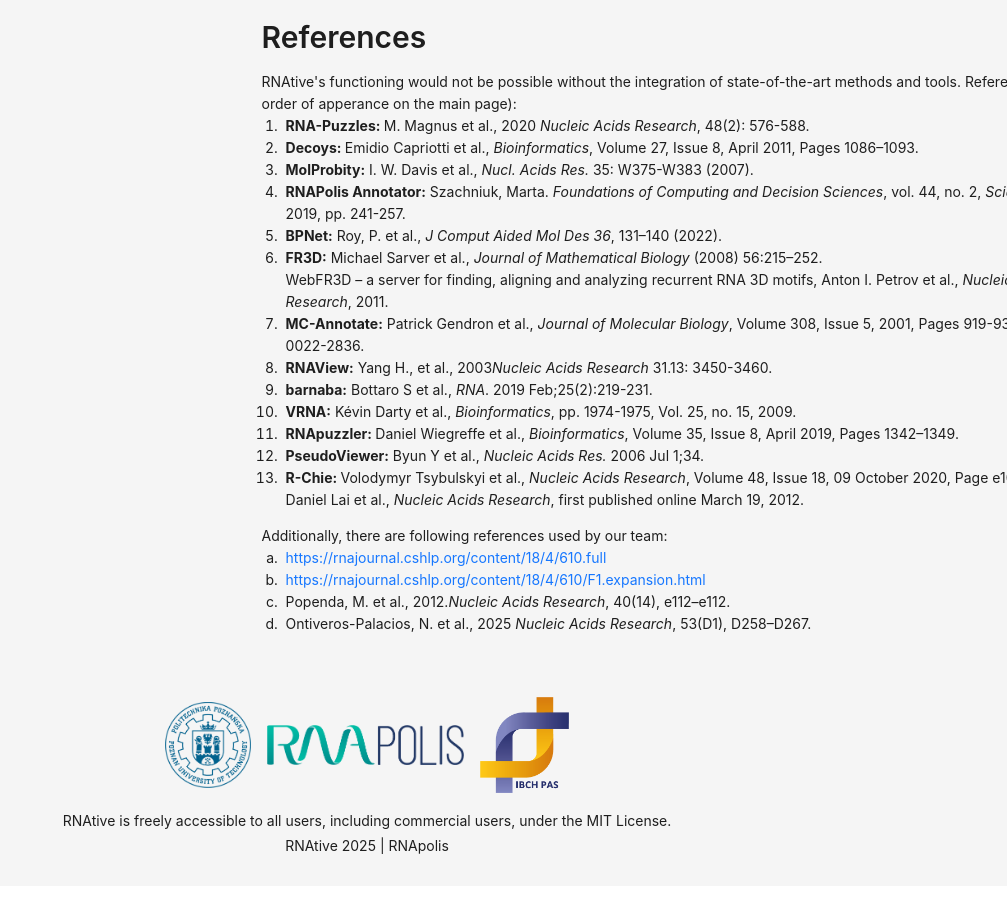
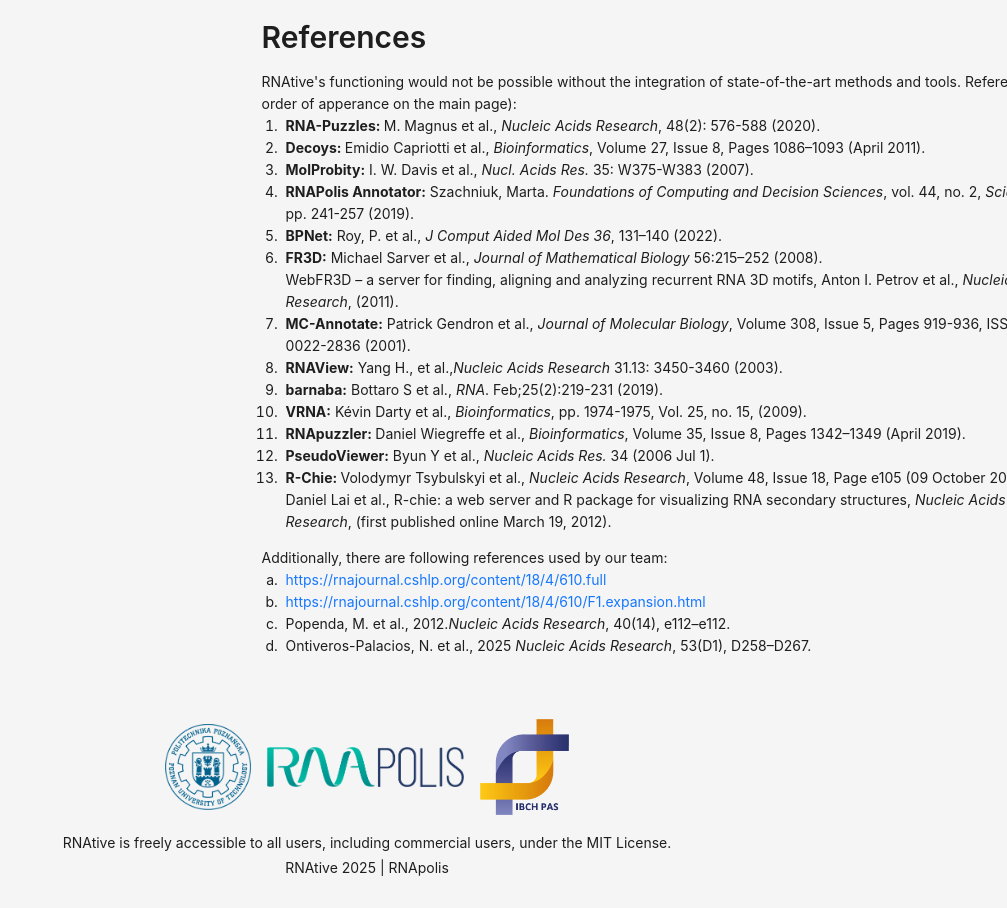
Before and after one commit to tzok/RNAtive, a React (Create React App) app in the folder my-app/: page /Help in a window 1280 px wide. Shown: the part 8920-9828 px from the top of the page, without its empty margins (273-1280 px from the left). Before the commit the page ends 9806 px from the top, so only its background shows below. Built offline with nearby package versions, Linux system fonts and the light colour scheme; no server answers.

Commit message:
help citations style unified

```diff
--- a/my-app/src/Help.js
+++ b/my-app/src/Help.js
@@ -522,8 +522,8 @@
                   (doi:10.1093/nar/gkz1108).
                 </li> */}
                 <li>
-                  <b>RNA-Puzzles: </b>M. Magnus et al., 2020{" "}
-                  <i>Nucleic Acids Research</i>, 48(2): 576-588.
+                  <b>RNA-Puzzles: </b>M. Magnus et al.,{" "}
+                  <i>Nucleic Acids Research</i>, 48(2): 576-588 (2020).
                 </li>
                 {/* <li>
                   <b>Decoys: </b>Emidio Capriotti, Tomas Norambuena, Marc A.
@@ -534,7 +534,7 @@
                 </li> */}
                 <li>
                   <b>Decoys: </b>Emidio Capriotti et al., <i>Bioinformatics</i>,
-                  Volume 27, Issue 8, April 2011, Pages 1086–1093.
+                  Volume 27, Issue 8, Pages 1086–1093 (April 2011).
                 </li>
 
                 {/* <li>
@@ -559,7 +559,7 @@
                 <li>
                   <b>RNAPolis Annotator:</b> Szachniuk, Marta.{" "}
                   <i>Foundations of Computing and Decision Sciences</i>, vol.
-                  44, no. 2, <i>Sciendo</i>, 2019, pp. 241-257.
+                  44, no. 2, <i>Sciendo</i>, pp. 241-257 (2019).
                 </li>
                 {/* <li>
                   <b>BPNet:</b> Roy, P., Bhattacharyya, D. Contact networks in
@@ -583,11 +583,11 @@
                 {/* https://www.bgsu.edu/research/rna/software/fr3d.html */}
                 <li>
                   <b>FR3D:</b> Michael Sarver et al.,{" "}
-                  <i>Journal of Mathematical Biology</i> (2008) 56:215–252.{" "}
+                  <i>Journal of Mathematical Biology</i> 56:215–252 (2008).{" "}
                   <br></br>
                   WebFR3D – a server for finding, aligning and analyzing
                   recurrent RNA 3D motifs, Anton I. Petrov et al.,{" "}
-                  <i>Nucleic Acids Research</i>, 2011.
+                  <i>Nucleic Acids Research</i>, (2011).
                 </li>
                 {/* <li>
                   <b>MC-Annotate:</b> Patrick Gendron, Sébastien Lemieux,
@@ -601,7 +601,7 @@
                 <li>
                   <b>MC-Annotate:</b> Patrick Gendron et al.,{" "}
                   <i>Journal of Molecular Biology</i>, Volume 308, Issue 5,
-                  2001, Pages 919-936, ISSN 0022-2836.
+                  Pages 919-936, ISSN 0022-2836 (2001).
                 </li>
                 {/* <li>
                   <b>RNAView:</b> Yang, H., Jossinet, F., Leontis, N., Chen, L.,
@@ -610,8 +610,8 @@
                   <i>Nucleic Acids Research</i> 31.13: 3450-3460.
                 </li> */}
                 <li>
-                  <b>RNAView:</b> Yang H., et al., 2003
-                  <i>Nucleic Acids Research</i> 31.13: 3450-3460.
+                  <b>RNAView:</b> Yang H., et al.,
+                  <i>Nucleic Acids Research</i> 31.13: 3450-3460 (2003).
                 </li>
                 {/* <li>
                   <b>barnaba:</b> Bottaro S, Bussi G, Pinamonti G, Reißer S,
@@ -621,14 +621,15 @@
                   12. PMID: 30420522; PMCID: PMC6348988.
                 </li> */}
                 <li>
-                  <b>barnaba:</b> Bottaro S et al., <i>RNA</i>. 2019
-                  Feb;25(2):219-231.
+                  <b>barnaba:</b> Bottaro S et al., <i>RNA</i>.
+                  Feb;25(2):219-231 (2019).
                 </li>
                 <li>
                   {/* <b>VRNA:</b> VARNA: Interactive drawing and editing of the RNA
                 secondary structure Kévin Darty, Alain Denise and Yann Ponty */}
                   <b>VRNA:</b> Kévin Darty et al.,
-                  <i> Bioinformatics</i>, pp. 1974-1975, Vol. 25, no. 15, 2009.
+                  <i> Bioinformatics</i>, pp. 1974-1975, Vol. 25, no. 15,
+                  (2009).
                 </li>
                 {/* <b>RNApuzzler: </b>Daniel Wiegreffe, Daniel Alexander, Peter F
                   Stadler, Dirk Zeckzer, RNApuzzler: efficient outerplanar
@@ -637,8 +638,8 @@
                   https://doi.org/10.1093/bioinformatics/bty817. */}
                 <li>
                   <b>RNApuzzler: </b>Daniel Wiegreffe et al.,{" "}
-                  <i>Bioinformatics</i>, Volume 35, Issue 8, April 2019, Pages
-                  1342–1349.
+                  <i>Bioinformatics</i>, Volume 35, Issue 8, Pages 1342–1349
+                  (April 2019).
                 </li>
                 {/* <b>PseudoViewer:</b> Byun Y, Han K. PseudoViewer: web
                   application and web service for visualizing RNA pseudoknots
@@ -647,7 +648,7 @@
                   16845039; PMCID: PMC1538805. */}
                 <li>
                   <b>PseudoViewer:</b> Byun Y et al., <i>Nucleic Acids Res.</i>{" "}
-                  2006 Jul 1;34.
+                  34 (2006 Jul 1).
                 </li>
                 <li>
                   {/* <b>R-Chie: </b>
@@ -664,10 +665,12 @@
                   19, 2012. doi:10.1093/nar/gks241. */}
                   <b>R-Chie: </b>
                   Volodymyr Tsybulskyi et al., <i>Nucleic Acids Research</i>,
-                  Volume 48, Issue 18, 09 October 2020, Page e105.
+                  Volume 48, Issue 18, Page e105 (09 October 2020).
                   <br></br>
-                  Daniel Lai et al., <i>Nucleic Acids Research</i>, first
-                  published online March 19, 2012.
+                  Daniel Lai et al., R-chie: a web server and R package for
+                  visualizing RNA secondary structures,{" "}
+                  <i>Nucleic Acids Research</i>, (first published online March
+                  19, 2012).
                 </li>
               </ol>
             </Paragraph>
```
